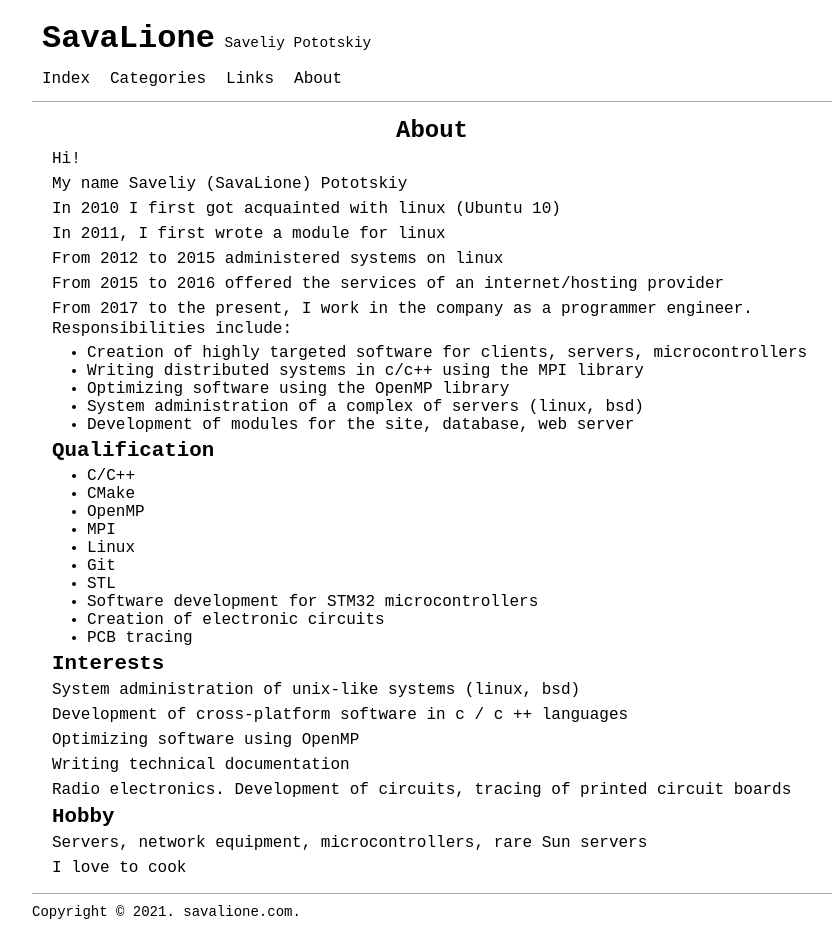
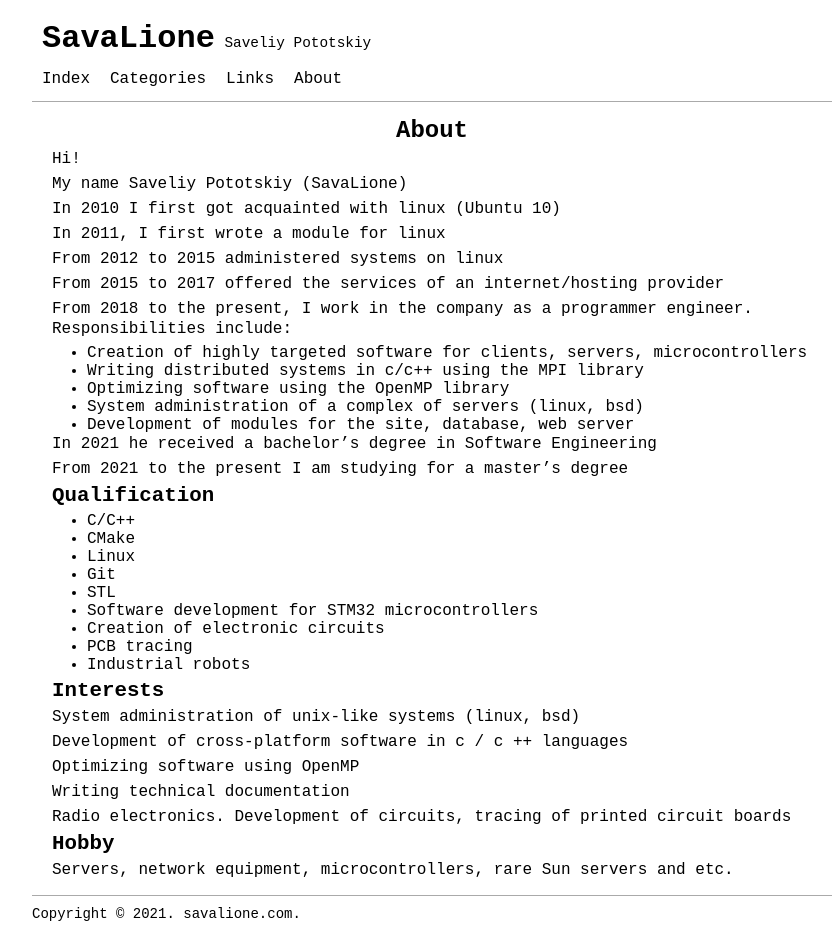
Before and after one commit to SavaLione/savalione.com, a Jekyll site: the page built from pages/about.md, in a window 1280 px wide. Shown: the whole page, without its empty margins (208-1045 px from the left). Built offline with Jekyll 4.4.1, drawn with Linux system fonts in a browser that asks for light colours.

Commit message:
Update about.md

```diff
--- a/pages/about.md
+++ b/pages/about.md
@@ -6,7 +6,7 @@ permalink: /about/
 
 Hi!
 
-My name Saveliy (SavaLione) Pototskiy
+My name Saveliy Pototskiy (SavaLione)
 
 In 2010 I first got acquainted with linux (Ubuntu 10)
 
@@ -14,27 +14,30 @@ In 2011, I first wrote a module for linux
 
 From 2012 to 2015 administered systems on linux
 
-From 2015 to 2016 offered the services of an internet/hosting provider
+From 2015 to 2017 offered the services of an internet/hosting provider
 
-From 2017 to the present, I work in the company as a programmer engineer. Responsibilities include:
+From 2018 to the present, I work in the company as a programmer engineer. Responsibilities include:
 * Creation of highly targeted software for clients, servers, microcontrollers
 * Writing distributed systems in c/c++ using the MPI library
 * Optimizing software using the OpenMP library
 * System administration of a complex of servers (linux, bsd)
 * Development of modules for the site, database, web server
 
+In 2021 he received a bachelor's degree in Software Engineering
+
+From 2021 to the present I am studying for a master's degree
+
 ## Qualification
 
 * C/C++
 * CMake
-* OpenMP
-* MPI
 * Linux
 * Git
 * STL
 * Software development for STM32 microcontrollers
 * Creation of electronic circuits
 * PCB tracing
+* Industrial robots
 
 ## Interests
 
@@ -50,6 +53,4 @@ Radio electronics. Development of circuits, tracing of printed circuit boards
 
 ## Hobby
 
-Servers, network equipment, microcontrollers, rare Sun servers
-
-I love to cook
+Servers, network equipment, microcontrollers, rare Sun servers and etc.
```
